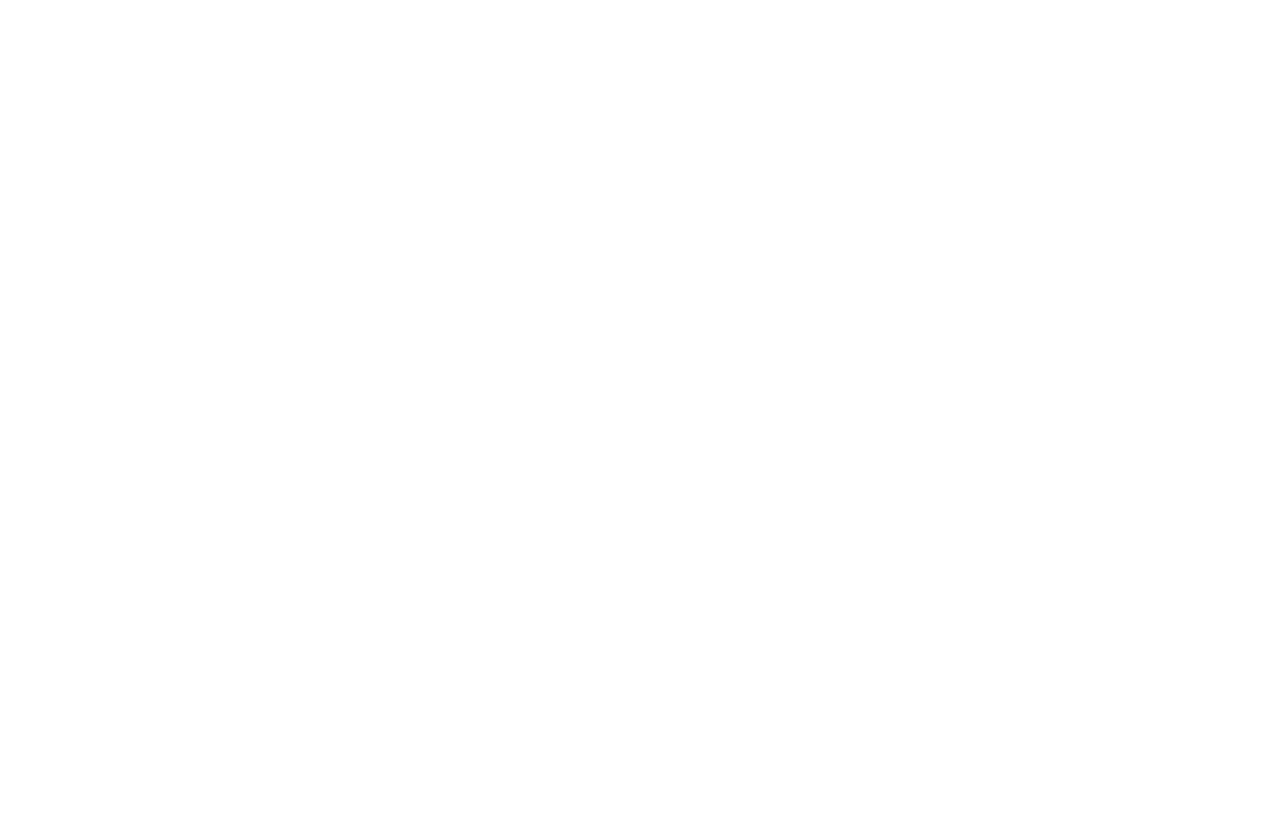
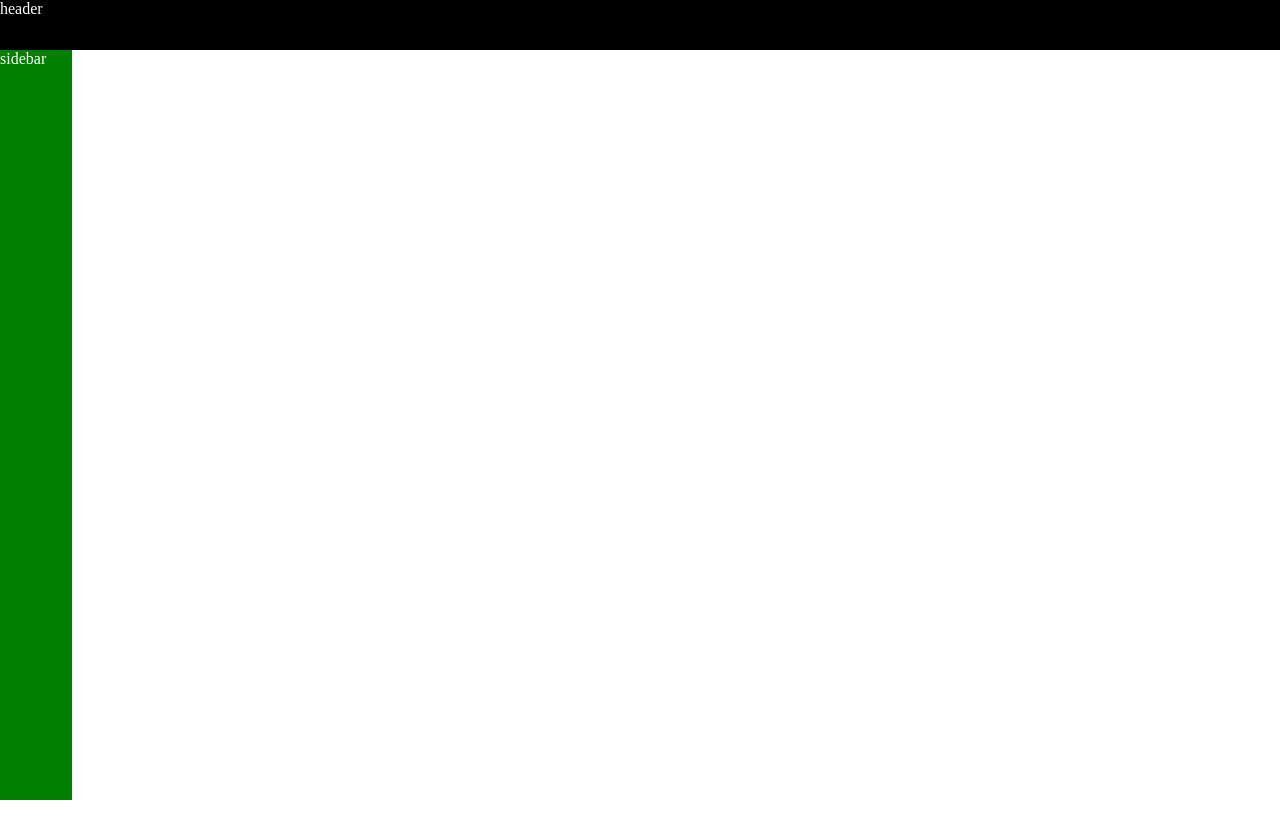
Before and after one commit to JuxtaRYCT/webdevelopment_init, a plain HTML site: page position.html in a window 1280 px wide. Shown: the top 838 px of the page. Before the commit the page ends 800 px from the top, so only its background shows below. Drawn offline with Linux system fonts and the light colour scheme.

Commit message:
add: sidebar init

```diff
--- a/position.html
+++ b/position.html
@@ -6,6 +6,37 @@
     <title>Position Practice</title>
 </head>
 
-<body></body>
+<body style="
+height: 3000px;
+padding-top: 60px;
+padding-left: 80px;
+">
+
+    <div style="
+        background-color: black;
+        color: white;
+        position: fixed;
+        top: 0px;
+        left: 0px;
+        right: 0px;
+        height: 50px;
+        ">
+        header
+    </div>
+
+    <div style="
+    background-color: green;
+    color: white;
+    position: fixed;
+    left: 0;
+    bottom: 0;
+    top: 50px;
+    width: 72px;
+    ">
+        sidebar
+    </div>
+
+
+</body>
 
 </html>
--- a/styles/general.css
+++ b/styles/general.css
@@ -6,4 +6,6 @@ p {
 
 body{
     margin: 0px;
+    padding-top: 80px;
+    padding-left: 80px;
 }
```
Also changed, not shown: styles/header.css (+8 -0 lines), styles/sidebar.css (added, +8 -0 lines), youtube.html (+4 -1 lines).
